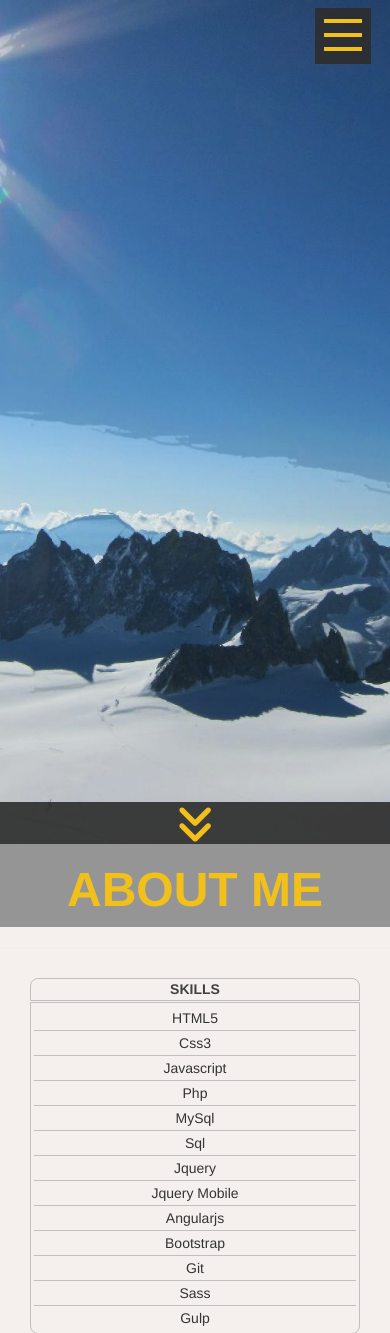
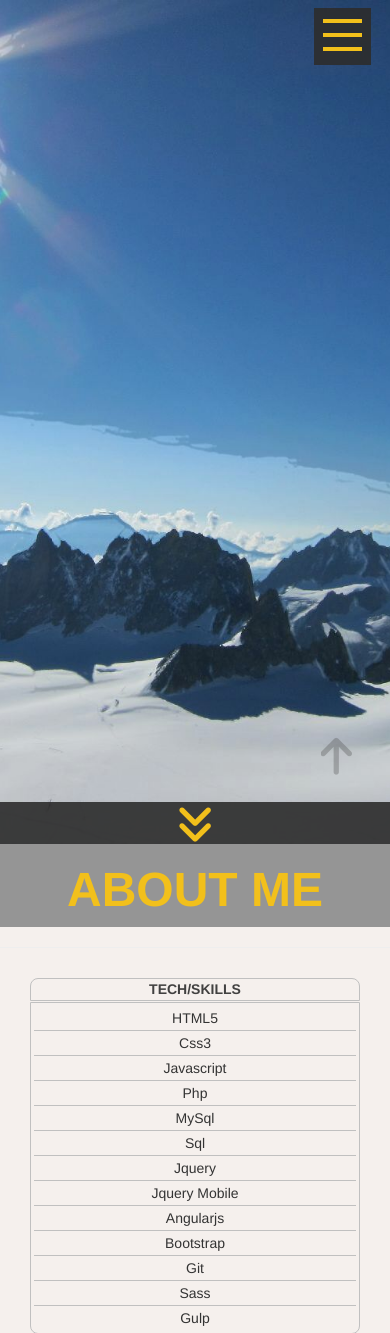
Before and after one commit to barophobe/portsite, a PHP site: page / in a window 390 px wide. Shown: the top 1333 px of the page. Run offline with PHP 8.4, Linux system fonts and the light colour scheme; style sheets or scripts are compiled from the project's sources; some libraries are stand-ins or nearby versions; some web fonts are replaced.

Commit message:
added arrow link to top and a few minor adjustments

```diff
--- a/index.php
+++ b/index.php
@@ -14,7 +14,6 @@
   <body id="pageDim">
     <section id="intro" class="section mrgBtm">
     <?php include_once("analyticstracking.php") ?>
-
 
 
       <div class="container-fluid bkGrnd" id="high">
@@ -51,10 +50,10 @@
   <!-- <p>Lorem ipsum dolor sit amet, consectetur adipisicing elit. Saepe numquam perferendis fugit laboriosam aliquid nobis quasi dolor sunt molestiae, voluptate magni minima nesciunt soluta distinctio neque quis fuga ad cupiditate.</p> -->
 
 </section>
-
+<div class="topAro"><a href="#intro"><span class="aroUp fa fa-arrow-up fa-3x"></span></a></div>
 <!-- <hr> -->
 
-<section id="about" class="section mrg">
+<section id="about" class="section">
   <div class="container-fluid">
 <div class="row senter hdSec">
     <h1 class="portHd ">About Me</h1>
@@ -65,7 +64,7 @@
 <div class="container">
 <div class="row-fluid">
     <div class="col-md-3 edu">
-      <h5>skills</h5>
+      <h5>tech/skills</h5>
       <ul class="eduLst">
         <li>HTML5</li>
         <li>Css3</li>
--- a/portfolio.css
+++ b/portfolio.css
@@ -1053,9 +1053,8 @@ h3.overHead3 {
     position: absolute;
     top: 0;
     left: 0;
-    height: 56px;
+    height: 57px;
     width: 234px;
-    border-bottom: 2px solid #127cc0;
     background-color: transparent;
     -moz-animation-name: slideDiv;
     -moz-animation-iteration-count: 1;
@@ -1144,8 +1143,8 @@ h3.overHead3 {
     z-index: 3;
     margin: 0;
     padding: 0;
-    width: 56px;
-    height: 56px;
+    width: 57px;
+    height: 57px;
     right: 0;
     top: 0;
     font-size: 0;
@@ -1408,4 +1407,18 @@ div.bkGrnd {
   padding-top: 3px;
   margin-bottom: 0px; }
 
+.topAro {
+  position: fixed;
+  width: 50px;
+  height: 50px;
+  z-index: 3;
+  background-color: transparent;
+  float: right;
+  bottom: 7%;
+  right: 5%;
+  overflow: hidden; }
+
+.aroUp {
+  color: rgba(65, 65, 65, 0.3); }
+
 /*# sourceMappingURL=portfolio.css.map */
--- a/portfolio.js
+++ b/portfolio.js
@@ -54,6 +54,12 @@ $(function(){
     $('html,body').scrollTo(this.hash,this.hash);
   });
 });
+$(function(){
+  $(".topAro a").click(function(e){
+    e.preventDefault();
+    $('html,body').scrollTo(this.hash,this.hash);
+  });
+});
 var headerHeight = 50;
 
 $(window).bind('scroll', function () {
--- a/portfolio.scss
+++ b/portfolio.scss
@@ -1285,9 +1285,9 @@ h5 {
   position:absolute;
   top:0;
   left:0;
-  height:56px;
+  height:57px;
   width:234px;
-  border-bottom:2px solid $blueD;
+  // border-bottom:2px solid $blueD;
   background-color:transparent;
 
   -moz-animation-name: slideDiv;
@@ -1387,8 +1387,8 @@ h5 {
   z-index:3;
   margin: 0;
   padding: 0;
-  width: 56px;
-  height: 56px;
+  width: 57px;
+  height: 57px;
   right: 0;
   top: 0;
   font-size: 0;
@@ -1634,6 +1634,7 @@ div.bkGrnd {
 .intHd {
   color:$yellow;
 }
+
 .banner{
   width: 100%;
   text-align: center;
@@ -1674,3 +1675,18 @@ div.bkGrnd {
     margin-bottom: 0px;
   }
 }
+
+.topAro {
+  position:fixed;
+  width:50px;
+  height: 50px;
+  z-index: 3;
+  background-color:transparent;
+  float:right;
+  bottom:7%;
+  right:5%;
+  overflow: hidden;
+}
+.aroUp {
+  color:darken($greyLT,50%);
+}
```
Also changed, not shown: 1 other file.
